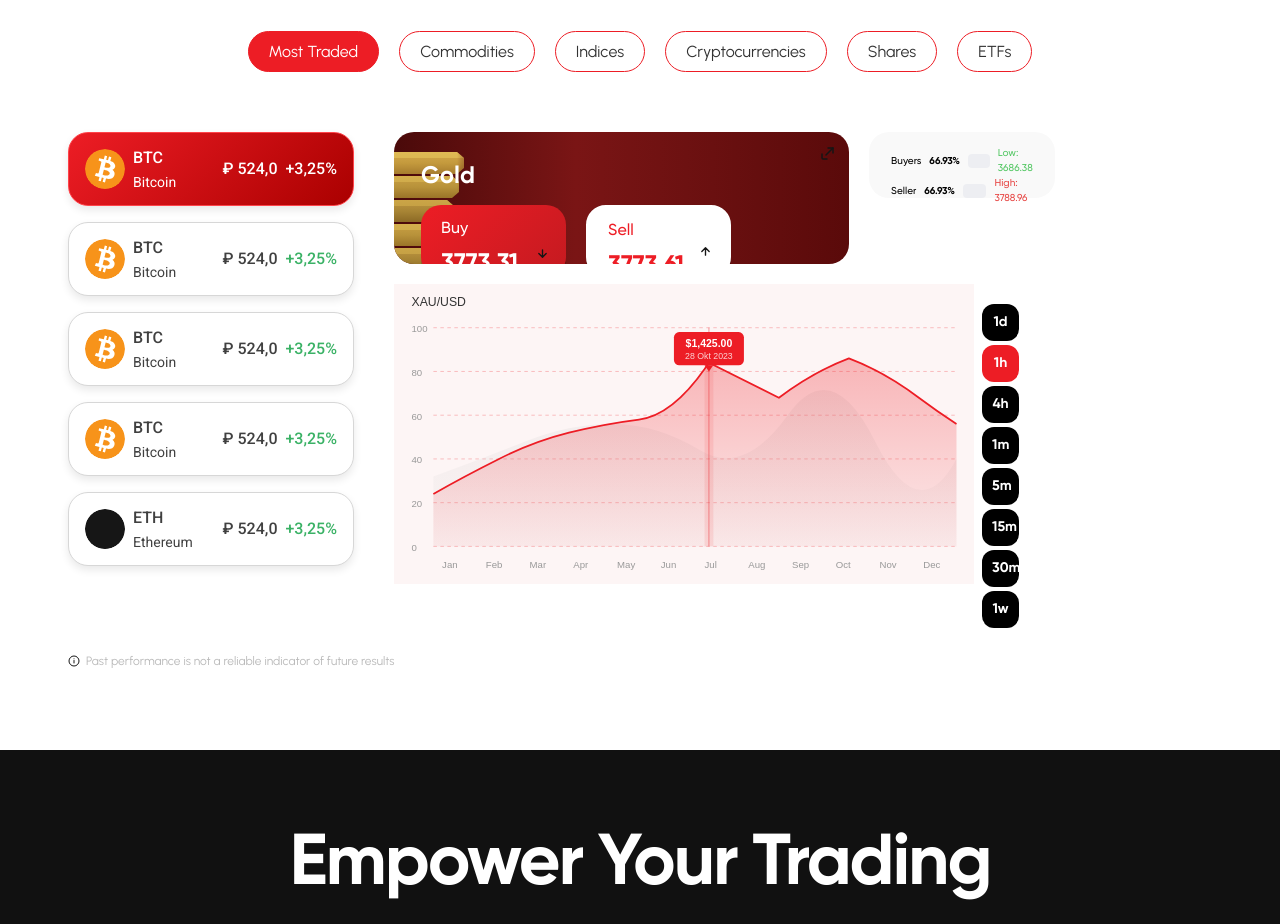
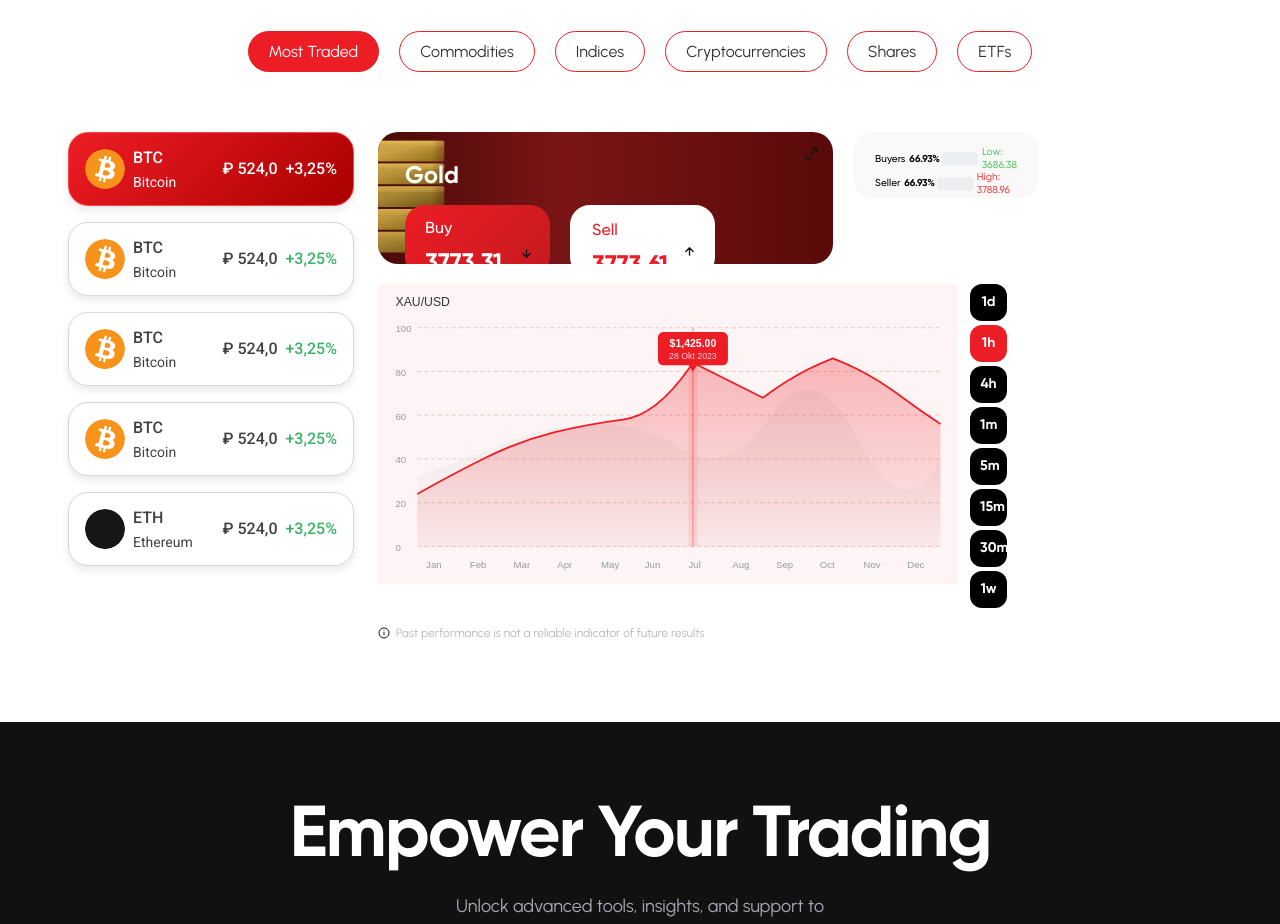
Before and after one commit to tom-tochito/PM-Test, a Next.js app: page / in a window 1280 px wide. Shown: the part 2680-3604 px from the top of the page. Built offline with nearby package versions, Linux system fonts and the light colour scheme.

Commit message:
changes to market

```diff
--- a/src/components/OurMarkets/OurMarkets.module.css
+++ b/src/components/OurMarkets/OurMarkets.module.css
@@ -59,7 +59,7 @@
 
 .content {
   display: flex;
-  gap: 40px;
+  gap: 24px;
   align-items: flex-start;
 }
 
@@ -111,7 +111,8 @@
 }
 
 .marketCard:hover .marketIcon {
-  filter: brightness(0.8) sepia(1) hue-rotate(-30deg) saturate(5);
+  filter: brightness(0.9) sepia(1) hue-rotate(-50deg) saturate(8);
+  background-color: rgba(237, 29, 37, 0.15);
 }
 
 .marketDetails {
@@ -165,6 +166,7 @@
 .chartArea {
   flex: 1;
   position: relative;
+  max-width: 720px;
 }
 
 .chartHeader {
@@ -291,6 +293,12 @@
   color: var(--color-primary);
 }
 
+.statsWrapper {
+  display: flex;
+  flex-direction: column;
+  gap: 12px;
+}
+
 .statsCard {
   background-color: #f9f9f9;
   border-radius: 20px;
@@ -306,7 +314,7 @@
 .statRow {
   display: flex;
   align-items: center;
-  gap: 8px;
+  gap: 4px;
 }
 
 .statLabel {
@@ -314,6 +322,13 @@
   font-weight: 500;
   font-size: 10px;
   color: black;
+  line-height: 1.245;
+}
+
+.statBarWrapper {
+  display: flex;
+  align-items: center;
+  gap: 0;
 }
 
 .statValue {
@@ -321,6 +336,7 @@
   font-weight: 700;
   font-size: 10px;
   color: black;
+  line-height: 1.245;
 }
 
 .statBar {
@@ -328,6 +344,8 @@
   height: 14px;
   background-color: #edeef2;
   border-radius: 4px;
+  flex-shrink: 0;
+  margin-left: 2px;
 }
 
 .low {
@@ -335,6 +353,8 @@
   font-weight: 500;
   font-size: 10px;
   color: #54c764;
+  line-height: 1.245;
+  margin-left: auto;
 }
 
 .high {
@@ -342,12 +362,29 @@
   font-weight: 500;
   font-size: 10px;
   color: #e74947;
+  line-height: 1.245;
+  margin-left: auto;
+}
+
+.browseLink {
+  display: flex;
+  align-items: center;
+  gap: 4px;
+  font-family: var(--font-urbanist);
+  font-size: 14px;
+  font-weight: 600;
+  color: var(--color-black);
+  text-decoration: none;
+}
+
+.browseLinkIcon {
+  color: var(--color-primary);
 }
 
 .chartWrapper {
   display: flex;
   align-items: flex-start;
-  gap: 8px;
+  gap: 12px;
 }
 
 .chart {
@@ -355,7 +392,8 @@
   background-color: transparent;
   border-radius: var(--radius-md);
   overflow: visible;
-  max-width: 580px;
+  width: 580px;
+  flex-shrink: 0;
 }
 
 .chartImage {
@@ -368,7 +406,9 @@
   flex-direction: column;
   gap: 4px;
   flex-shrink: 0;
-  padding-top: 20px;
+  margin-top: 0;
+  align-self: stretch;
+  justify-content: flex-start;
 }
 
 .timeframeBtn {
@@ -394,17 +434,11 @@
   background-color: #ed1d25;
 }
 
-.footer {
-  display: flex;
-  justify-content: flex-start;
-  align-items: center;
-  margin-top: 24px;
-}
-
 .disclaimerWrapper {
   display: flex;
   align-items: center;
   gap: 6px;
+  margin-top: 16px;
 }
 
 .infoIcon {
--- a/src/components/OurMarkets/OurMarkets.tsx
+++ b/src/components/OurMarkets/OurMarkets.tsx
@@ -107,18 +107,24 @@ export default function OurMarkets() {
                   </div>
                 </div>
               </div>
+              <div className={styles.statsWrapper}>
                 <div className={styles.statsCard}>
                   <div className={styles.statRow}>
                     <span className={styles.statLabel}>Buyers</span>
+                    <div className={styles.statBarWrapper}>
                       <span className={styles.statValue}>66.93%</span>
                       <div className={styles.statBar} />
+                    </div>
                     <span className={styles.low}>Low: 3686.38</span>
                   </div>
                   <div className={styles.statRow}>
                     <span className={styles.statLabel}>Seller</span>
+                    <div className={styles.statBarWrapper}>
                       <span className={styles.statValue}>66.93%</span>
                       <div className={styles.statBar} />
+                    </div>
                     <span className={styles.high}>High: 3788.96</span>
+                  </div>
                 </div>
                 </div>
             </div>
@@ -146,10 +152,6 @@ export default function OurMarkets() {
                 ))}
               </div>
             </div>
-          </div>
-        </div>
-
-        <div className={styles.footer}>
             <div className={styles.disclaimerWrapper}>
               <Icon name="info" size={12} className={styles.infoIcon} />
               <span className={styles.disclaimer}>
@@ -158,6 +160,7 @@ export default function OurMarkets() {
             </div>
           </div>
         </div>
+      </div>
     </section>
   );
 }
```
Also changed, not shown: public/assets/images/gold-bars.svg. Lines whose indentation alone changed are shown as unchanged.
